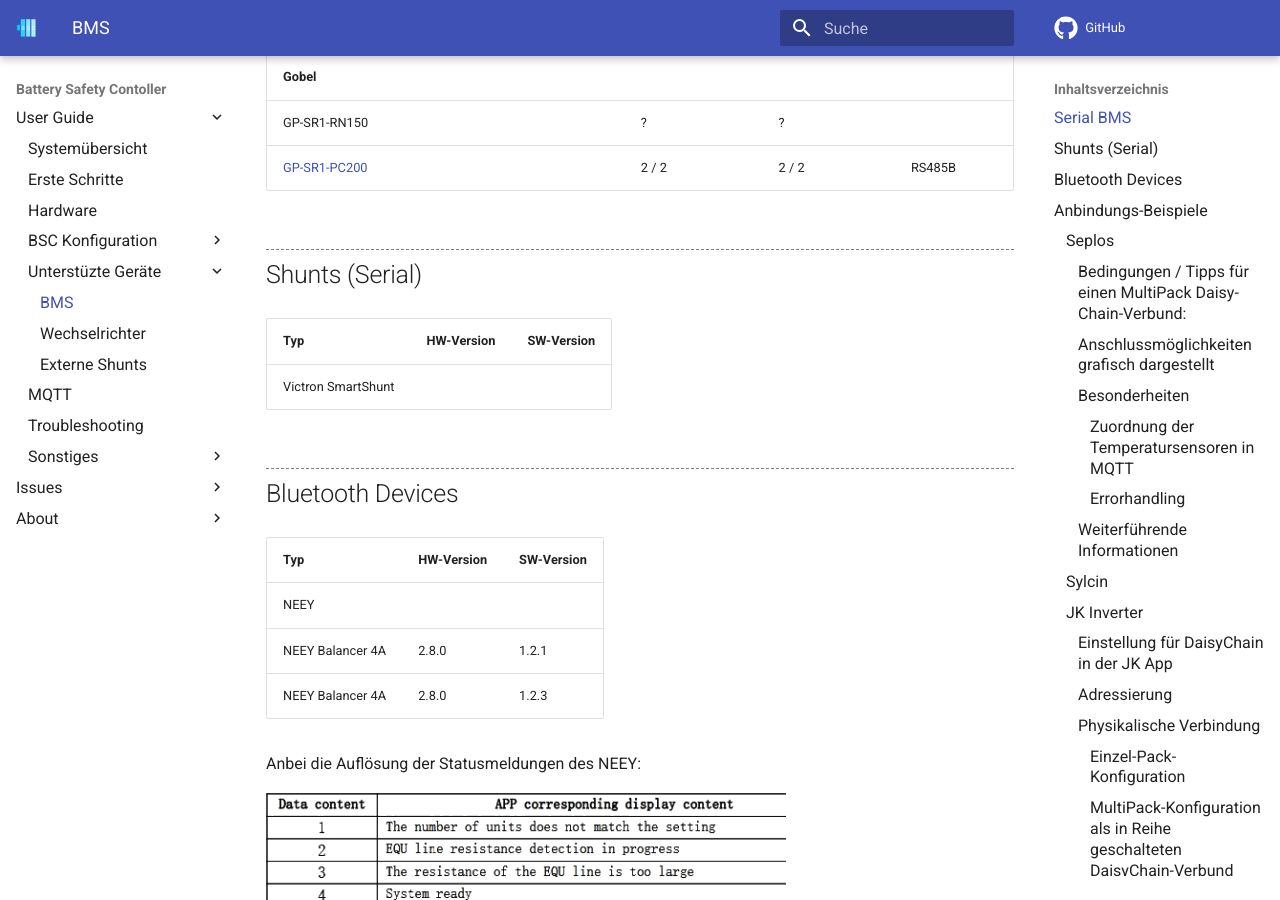
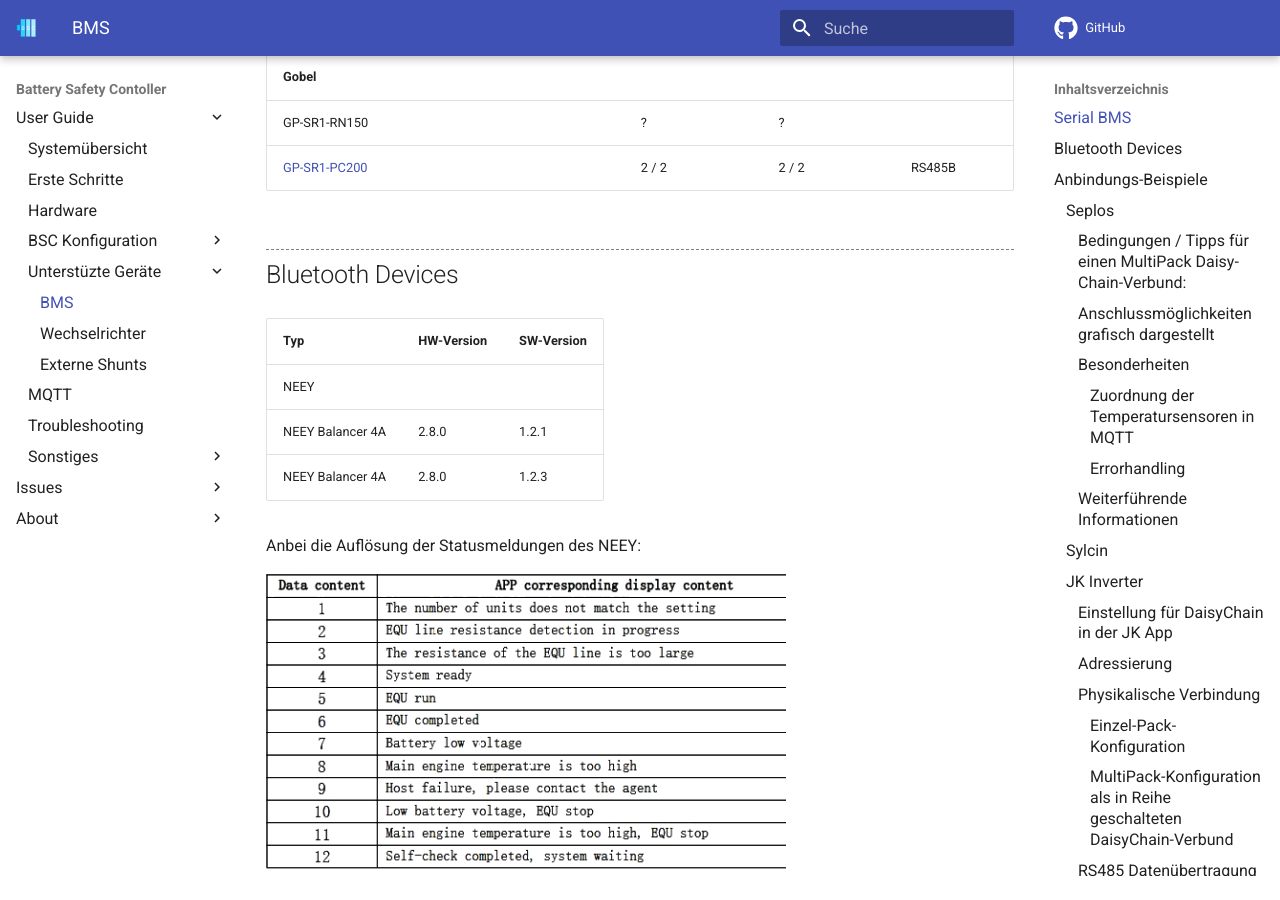
Before and after one commit to bsc-org/bsc, an MkDocs documentation site: the page built from docs/devices/bms.md, in a window 1280 px wide and 900 px high, scrolled down 1335 px. Built offline with MkDocs 1.6.1 and Material for MkDocs 9.7.7, drawn with Linux system fonts in a browser that asks for light colours; comment, search, counter and statistics services are not loaded; some of the changed text lies outside the part shown.

Commit message:
Shunts external in der BMS-Section entfernt, da es eine eigene dafür gibt

```diff
--- a/docs/devices/bms.md
+++ b/docs/devices/bms.md
@@ -27,11 +27,6 @@
 | **Gobel** |
 | GP-SR1-RN150 |  | | ? | ? |
 | [GP-SR1-PC200](#pace-pc200) |  | |  2 / 2 | 2 / 2 | RS485B |
-
-## Shunts (Serial)
-| Typ | HW-Version | SW-Version |
-| ------------ | ------------ | ------------ |
-| Victron SmartShunt |  | |
 
 ## Bluetooth Devices
 | Typ | HW-Version | SW-Version |
```
